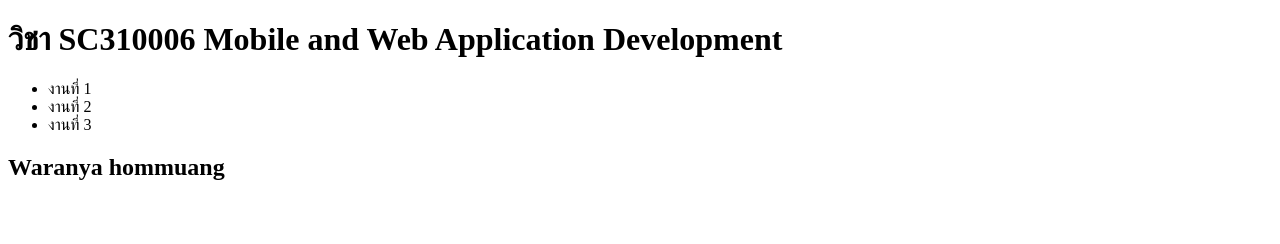
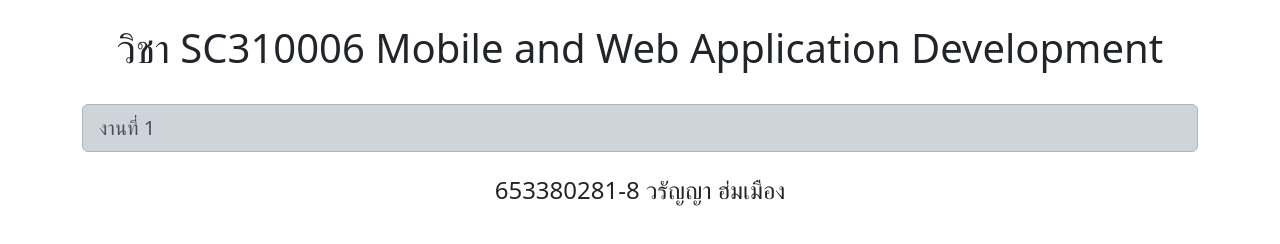
Before and after one commit to waranya-hommuang/SC310006-sec1, a plain HTML site: page index.html in a window 1280 px wide. Drawn offline with nearby package versions, Linux system fonts and the light colour scheme.

Commit message:
Update index.html link to work1

```diff
--- a/index.html
+++ b/index.html
@@ -4,14 +4,18 @@
     <meta charset="UTF-8">
     <meta name="viewport" content="width=device-width, initial-scale=1.0">
     <title>Document</title>
+    <link href="https://cdn.jsdelivr.net/npm/bootstrap@5.3.3/dist/css/bootstrap.min.css" rel="stylesheet">
+    <script src="https://cdn.jsdelivr.net/npm/bootstrap@5.3.3/dist/js/bootstrap.bundle.min.js"></script>
 </head>
 <body>
-    <h1>วิชา SC310006 Mobile and Web Application Development</h1>
-    <ul>
-        <li>งานที่ 1</li>
-        <li>งานที่ 2</li>
-        <li>งานที่ 3</li>
-    </ul>
-    <h2>Waranya hommuang</h2>
+    <div class="container mt-4">
+        <h1 class="text-center">วิชา SC310006 Mobile and Web Application Development</h1>
+        <div class="list-group">
+            <a href="work1.html"
+                class="mt-4 list-group-item list-group-item-action list-group-item-dark fs-5 fw-medium">งานที่ 1</a>
+
+        </div>
+        <h4 class="text-center mt-4">653380281-8 วรัญญา ฮ่มเมือง</h4>
+    </div>
 </body>
 </html>
```
